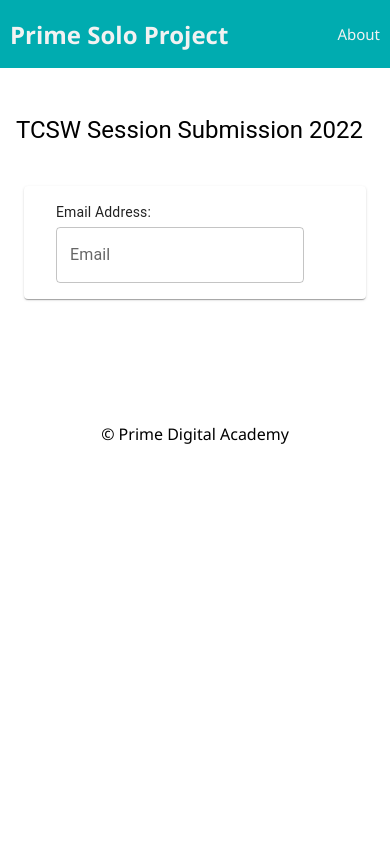
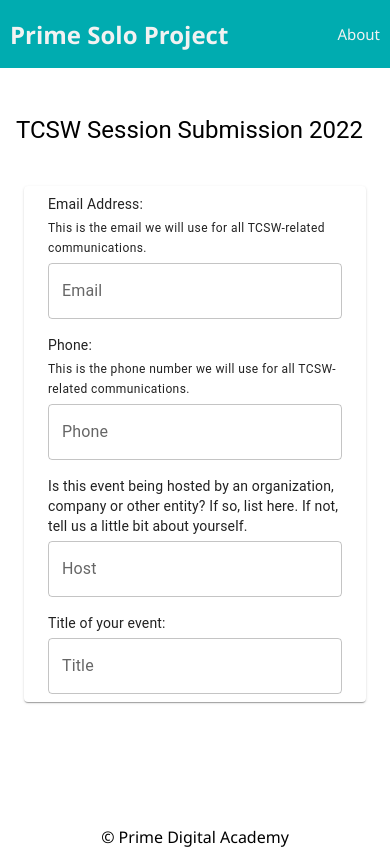
Before and after one commit to twin-cities-startup-week/tcsw-session-submission-and-voting, a React (Create React App) app: page /#/submission in a window 390 px wide. Before the commit the page ends 844 px from the top, so only its background shows below. Built offline with nearby package versions, Linux system fonts and the light colour scheme; no server answers.

Commit message:
email, phone, host, title inputs complete

```diff
--- a/src/components/SubmissionPage/SubmissionPage.jsx
+++ b/src/components/SubmissionPage/SubmissionPage.jsx
@@ -20,10 +20,25 @@ function SubmissionPage() {
             <Box p={3}>
             <Container component={Paper}>
             <FormControl>
-            <Box p={2}>
+            <Box p={1}>
             <Typography variant="body2" gutterBottom> Email Address:</Typography>
-            <TextField id="outlined-basic" label="Email" variant="outlined" fullWidth />
+            <Typography variant="caption" display="block" gutterBottom>This is the email we will use for all TCSW-related communications.</Typography>
+            <TextField fullWidth id="outlined-basic" label="Email" variant="outlined"  />
             </Box>
+            <Box p={1}>
+            <Typography variant="body2" gutterBottom> Phone:</Typography>
+            <Typography variant="caption" display="block" gutterBottom>This is the phone number we will use for all TCSW-related communications.</Typography>
+            <TextField fullWidth id="outlined-basic" label="Phone" variant="outlined" />
+            </Box>
+            <Box p={1}>
+            <Typography variant="body2" gutterBottom>Is this event being hosted by an organization, company or other entity? If so, list here. If not, tell us a little bit about yourself.</Typography>
+            <TextField fullWidth id="outlined-basic" label="Host" variant="outlined" />
+            </Box>
+            <Box p={1}>
+            <Typography variant="body2" gutterBottom>Title of your event: </Typography>
+            <TextField fullWidth id="outlined-basic" label="Title" variant="outlined" />
+            </Box>
+
 
             </FormControl>
             </Container>
```
